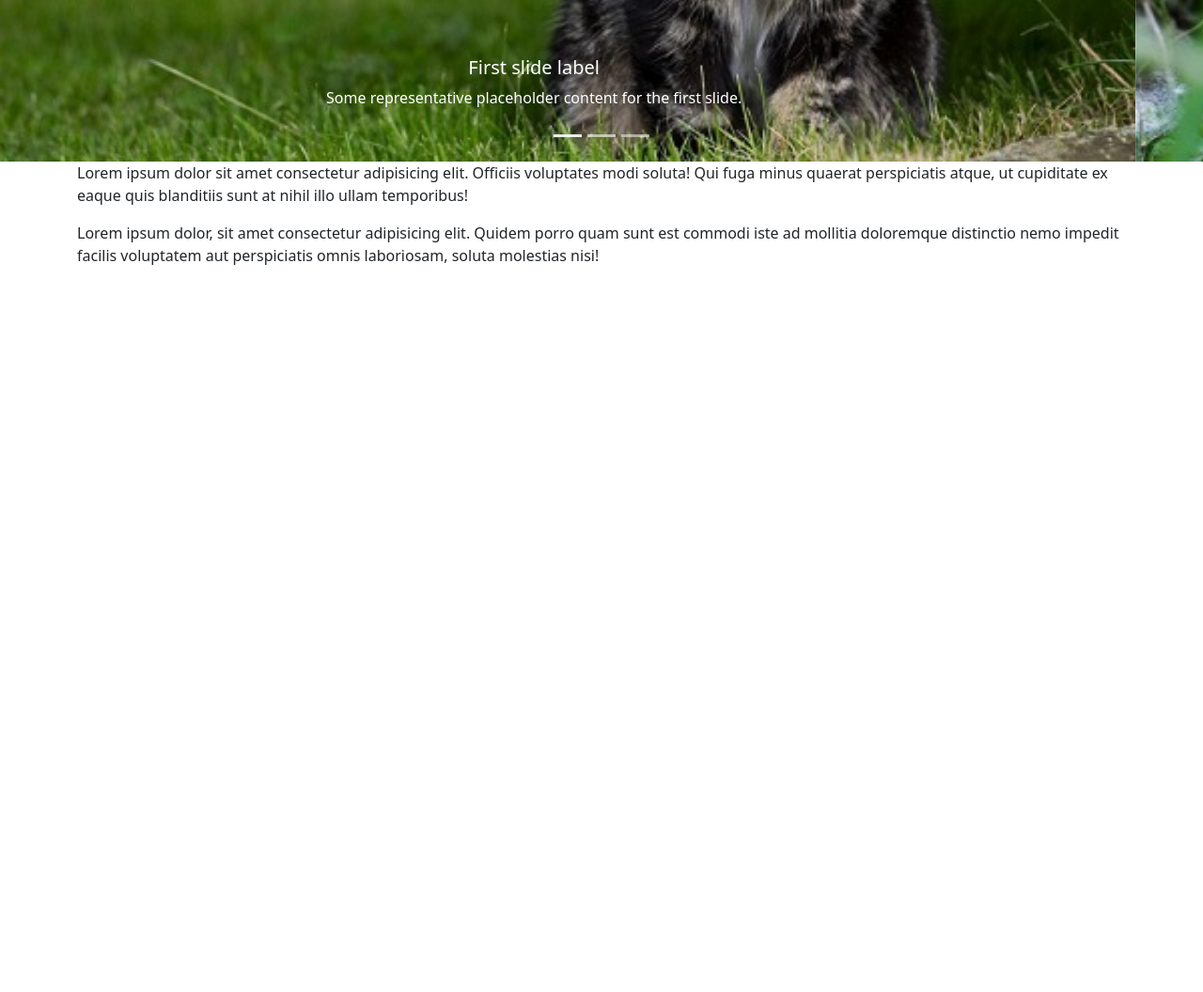
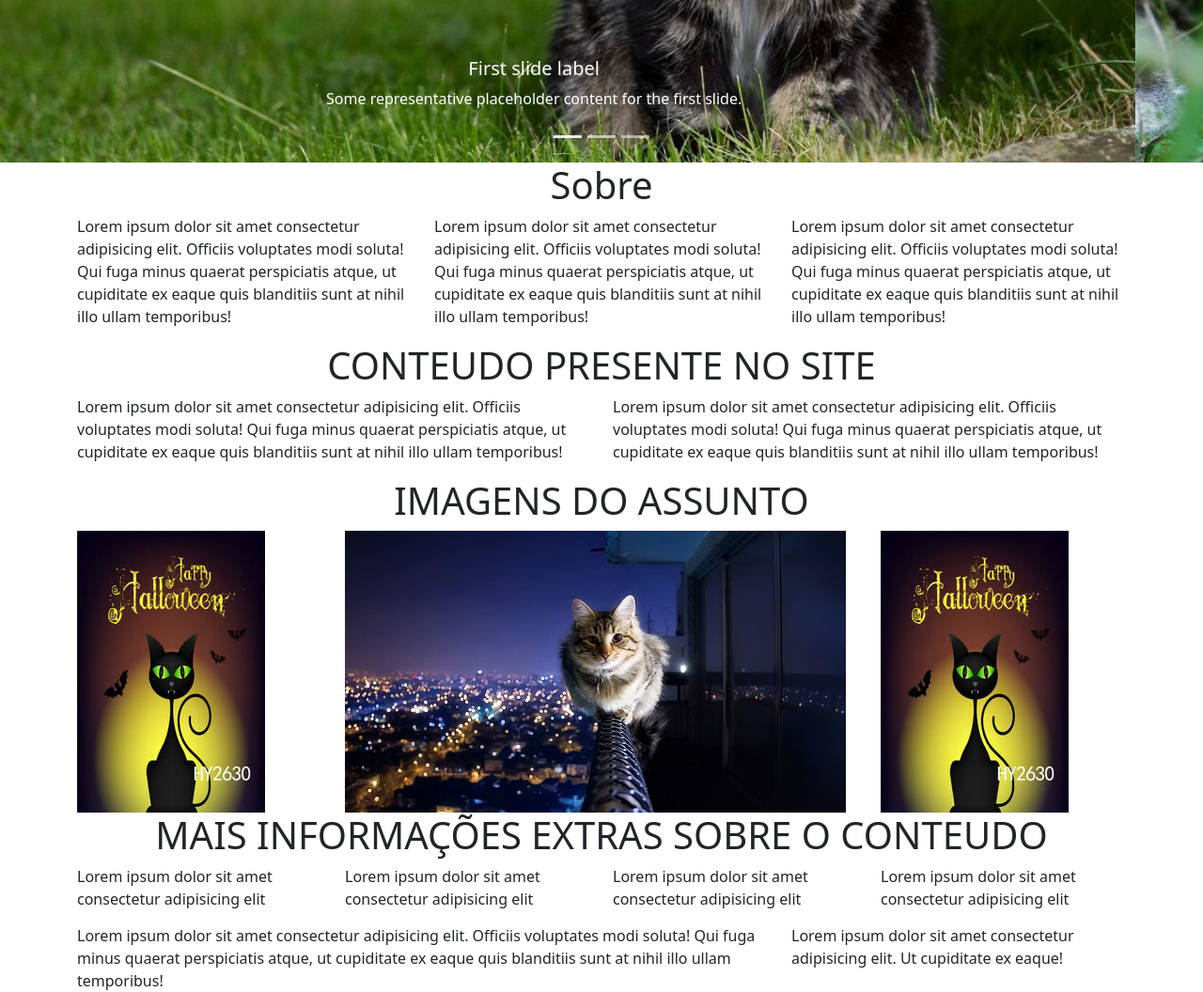
Before and after one commit to andreyviana/Templates, a plain HTML site: page bootstrap-5.1.3-dist/index.html in a window 1280 px wide. Shown: the part 603-1659 px from the top of the page at 94% size. Before the commit the page ends 903 px from the top, so only its background shows below. Drawn offline with nearby package versions, Linux system fonts and the light colour scheme.

Commit message:
Add files via upload

```diff
--- a/bootstrap-5.1.3-dist/css/estilo.css
+++ b/bootstrap-5.1.3-dist/css/estilo.css
@@ -1,2 +1,3 @@
-.carousel-item{
+.espaco{
+    margin-top: 15px;
 }
--- a/bootstrap-5.1.3-dist/index.html
+++ b/bootstrap-5.1.3-dist/index.html
@@ -51,21 +51,21 @@
       </div>
       <div class="carousel-inner" class="container">
         <div class="carousel-item active">
-          <img src="img/carossel/1-1.jpg" class="d-block w-100" alt="...">
+          <img src="img/carossel/gato1.jpg" class="d-block w-100" alt="...">
           <div class="carousel-caption d-none d-md-block">
             <h5>First slide label</h5>
             <p>Some representative placeholder content for the first slide.</p>
           </div>
         </div>
         <div class="carousel-item">
-          <img src="img/carossel/2-2.jpg" class="d-block w-100" alt="...">
+          <img src="img/carossel/gato2.jpg" class="d-block w-100" alt="...">
           <div class="carousel-caption d-none d-md-block">
             <h5>Second slide label</h5>
             <p>Some representative placeholder content for the second slide.</p>
           </div>
         </div>
         <div class="carousel-item">
-          <img src="img/carossel/3-3.jpg" class="d-block w-100" alt="...">
+          <img src="img/carossel/gato3.jpg" class="d-block w-100" alt="...">
           <div class="carousel-caption d-none d-md-block">
             <h5>Third slide label</h5>
             <p>Some representative placeholder content for the third slide.</p>
@@ -83,20 +83,61 @@
     </div>
     <div class="container">
       <section id="sobre">
-        <p>Lorem ipsum dolor sit amet consectetur adipisicing elit. Officiis voluptates modi soluta! Qui fuga minus quaerat perspiciatis atque, ut cupiditate ex eaque quis blanditiis sunt at nihil illo ullam temporibus!</p>
-        <p>Lorem ipsum dolor, sit amet consectetur adipisicing elit. Quidem porro quam sunt est commodi iste ad mollitia doloremque distinctio nemo impedit facilis voluptatem aut perspiciatis omnis laboriosam, soluta molestias nisi!</p>
+          <div class="row">
+            <h1 class="text-center">Sobre</h1>
+            <div class="col-md-4">
+              <p>Lorem ipsum dolor sit amet consectetur adipisicing elit. Officiis voluptates modi soluta! Qui fuga minus quaerat perspiciatis atque, ut cupiditate ex eaque quis blanditiis sunt at nihil illo ullam temporibus!</p>
+            </div>
+            <div class="col-md-4">
+              <p>Lorem ipsum dolor sit amet consectetur adipisicing elit. Officiis voluptates modi soluta! Qui fuga minus quaerat perspiciatis atque, ut cupiditate ex eaque quis blanditiis sunt at nihil illo ullam temporibus!</p>
+            </div>
+            <div class="col-md-4">
+              <p>Lorem ipsum dolor sit amet consectetur adipisicing elit. Officiis voluptates modi soluta! Qui fuga minus quaerat perspiciatis atque, ut cupiditate ex eaque quis blanditiis sunt at nihil illo ullam temporibus!</p>
+            </div>
+          </div>
+        </div>
       </section>
-      <section id="sobre">
-
+    <div class="container">
+      <section id="Conteudo">
+        <div class="row">
+          <h1 class="text-center">CONTEUDO PRESENTE NO SITE</h1>
+          <div class="col-md-6">
+            <p>Lorem ipsum dolor sit amet consectetur adipisicing elit. Officiis voluptates modi soluta! Qui fuga minus quaerat perspiciatis atque, ut cupiditate ex eaque quis blanditiis sunt at nihil illo ullam temporibus!</p>
+          </div>
+          <div class="col-md-6">
+            <p>Lorem ipsum dolor sit amet consectetur adipisicing elit. Officiis voluptates modi soluta! Qui fuga minus quaerat perspiciatis atque, ut cupiditate ex eaque quis blanditiis sunt at nihil illo ullam temporibus!</p>
+          </div>
       </section>
-      <section id="sobre">
-
-      </section>
-      <section id="sobre">
-
-      </section>
-      <section id="sobre">
-
+    </div>
+  <div class="container">
+    <section id="IMAGENS">
+      <div class="row">
+        <h1 class="text-center">IMAGENS DO ASSUNTO</h1>
+        <div class="col-md-3">
+          <img src="img\extras\banner1.jpg">
+        </div>
+        <div class="col-md-6">
+          <img src="img\extras\banner2-2.jpg">
+        </div>
+        <div class="col-md-3">
+          <img src="img\extras\banner1.jpg">
+        </div>
+    </section>
+  </div>
+      <section id="extras">
+        <div class="container">
+          <div class="row">
+            <h1 class="text-center">MAIS INFORMAÇÕES EXTRAS SOBRE O CONTEUDO</h1>
+            <div class="col">Lorem ipsum dolor sit amet consectetur adipisicing elit</div>
+            <div class="col">Lorem ipsum dolor sit amet consectetur adipisicing elit</div>
+            <div class="col">Lorem ipsum dolor sit amet consectetur adipisicing elit</div>
+            <div class="col">Lorem ipsum dolor sit amet consectetur adipisicing elit</div>
+          </div>
+          <div class="row espaco">
+            <div class="col-8">Lorem ipsum dolor sit amet consectetur adipisicing elit. Officiis voluptates modi soluta! Qui fuga minus quaerat perspiciatis atque, ut cupiditate ex eaque quis blanditiis sunt at nihil illo ullam temporibus!</div>
+            <div class="col-4">Lorem ipsum dolor sit amet consectetur adipisicing elit. Ut cupiditate ex eaque!</div>
+          </div>
+        </div>
       </section>
     </div>
 
```
Also changed, not shown: bootstrap-5.1.3-dist/img/extras/banner1.jpg (added), bootstrap-5.1.3-dist/img/extras/banner2-1.jpg (added), bootstrap-5.1.3-dist/img/extras/banner2-2.jpg (added), bootstrap-5.1.3-dist/img/extras/banner2.jpg (added).
